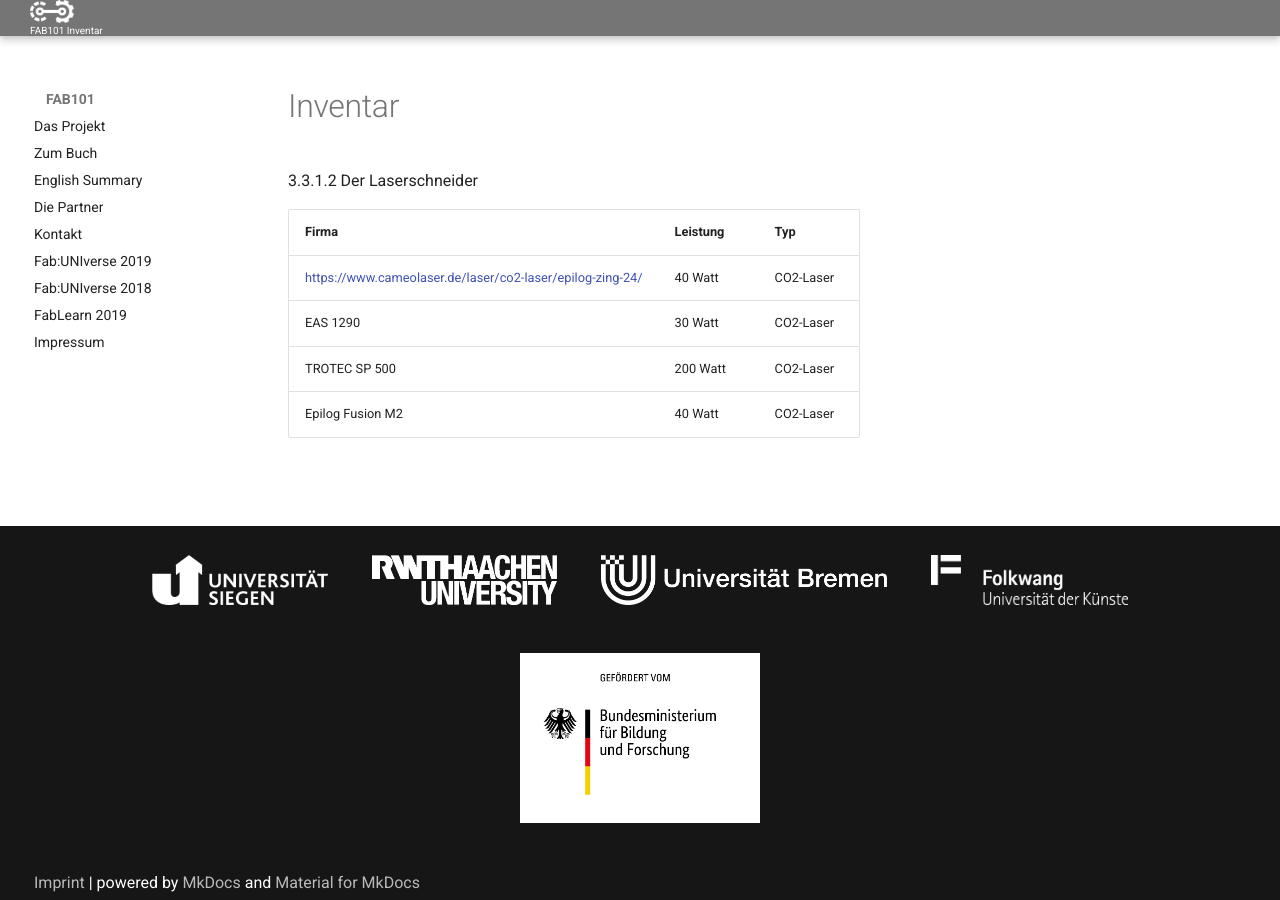
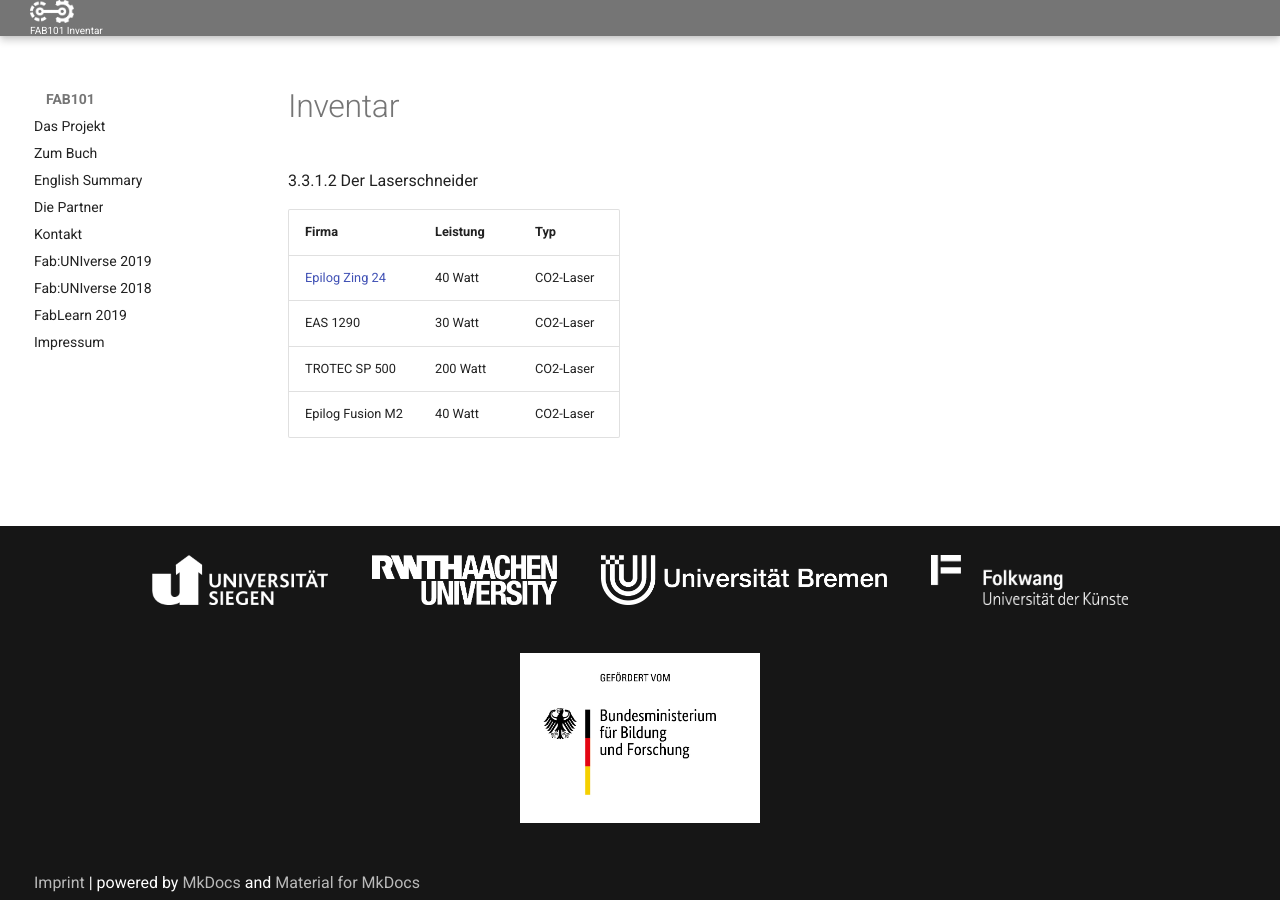
Before and after one commit to FabLabSiegen/fab101-docs, an MkDocs documentation site: the page built from docs/inventar.md, in a window 1280 px wide. Built offline with MkDocs 1.6.1 and Material for MkDocs 9.7.7, drawn with Linux system fonts in a browser that asks for light colours; some of the changed lines change nothing that is shown.

Commit message:
Update inventar.md

```diff
--- a/docs/inventar.md
+++ b/docs/inventar.md
@@ -2,7 +2,7 @@
 
 Firma|Leistung|Typ
 ----|----|----
-[https://www.cameolaser.de/laser/co2-laser/epilog-zing-24/](Epilog Zing 24)| 40 Watt| CO2-Laser
+[Epilog Zing 24](https://www.cameolaser.de/laser/co2-laser/epilog-zing-24/)| 40 Watt| CO2-Laser
 EAS 1290| 30 Watt| CO2-Laser
 TROTEC SP 500| 200 Watt| CO2-Laser
 Epilog Fusion M2| 40 Watt| CO2-Laser
```
